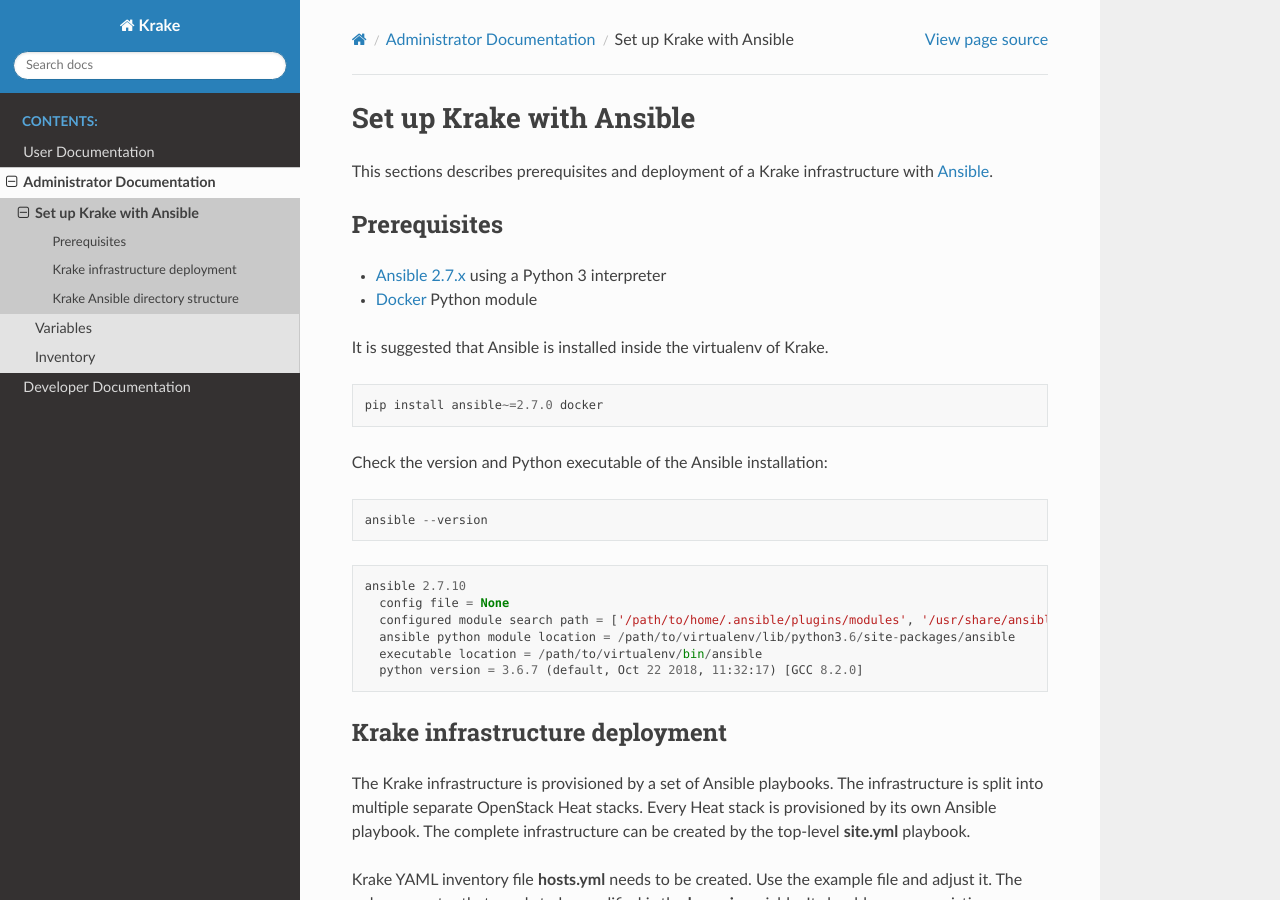
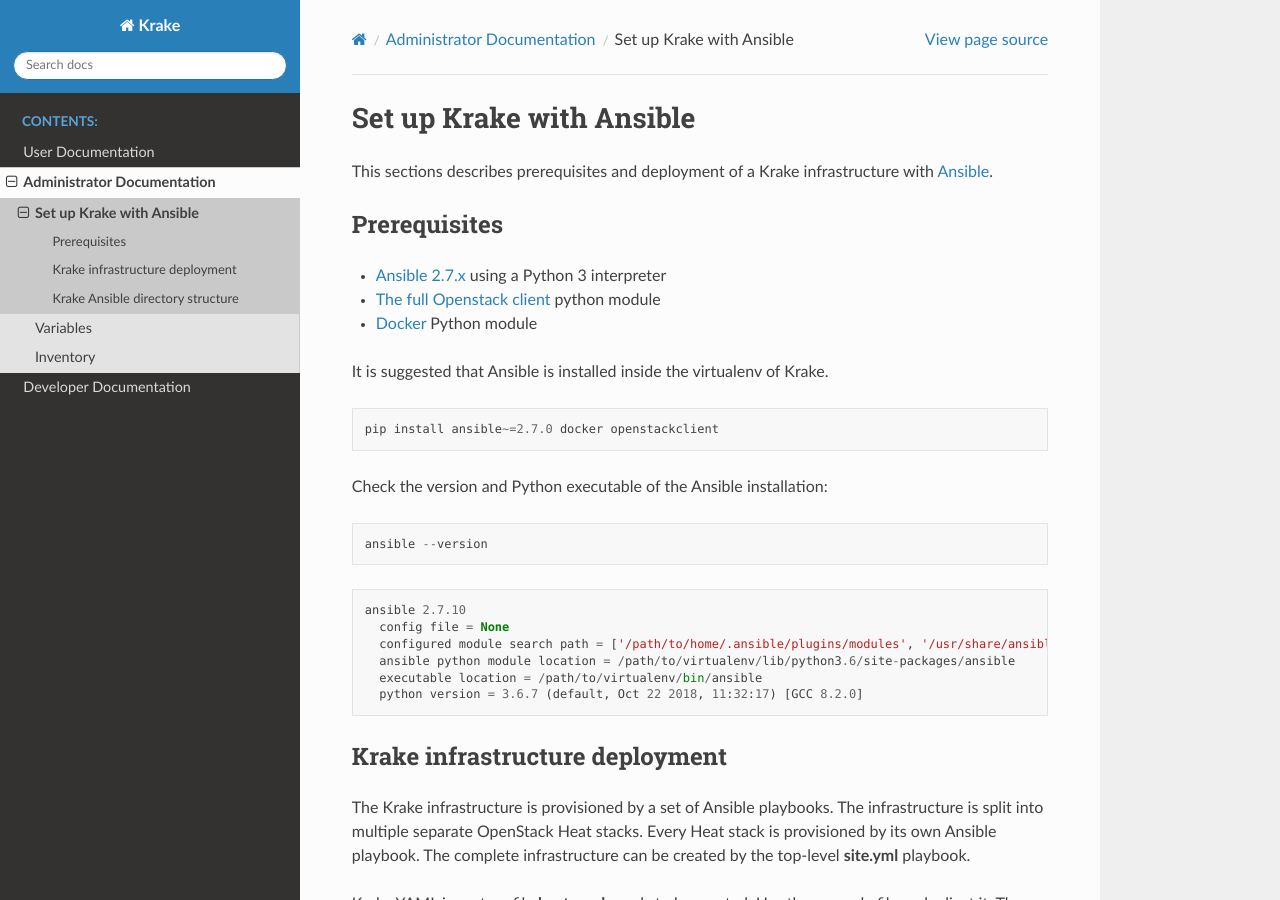
Before and after one commit to rak-n-rok/Krake, a Sphinx documentation site: the page built from docs/admin/setup.rst, in a window 1280 px wide and 900 px high. Built offline with Sphinx 7.4.7 and the Read the Docs theme 2.0.0, drawn with Linux system fonts in a browser that asks for light colours.

Commit message:
Add openstackclient as prerequisite in Krake doc
The openstackclient module was not present in the list of requirements
to setup Krake with Ansible.

Signed-off-by: Jean Chorin <jean.chorin@cloudandheat.com>

```diff
--- a/docs/admin/setup.rst
+++ b/docs/admin/setup.rst
@@ -11,13 +11,14 @@
 ===================
 
 - `Ansible 2.7.x <https://docs.ansible.com/ansible/latest/roadmap/ROADMAP_2_7.html>`_ using a Python 3 interpreter
+- `The full Openstack client <https://pypi.org/project/openstackclient/>`_ python module
 - `Docker <https://pypi.org/project/docker/>`_ Python module
 
 It is suggested that Ansible is installed inside the virtualenv of Krake.
 
 .. code::
 
-    pip install ansible~=2.7.0 docker
+    pip install ansible~=2.7.0 docker openstackclient
 
 Check the version and Python executable of the Ansible installation:
 
```
